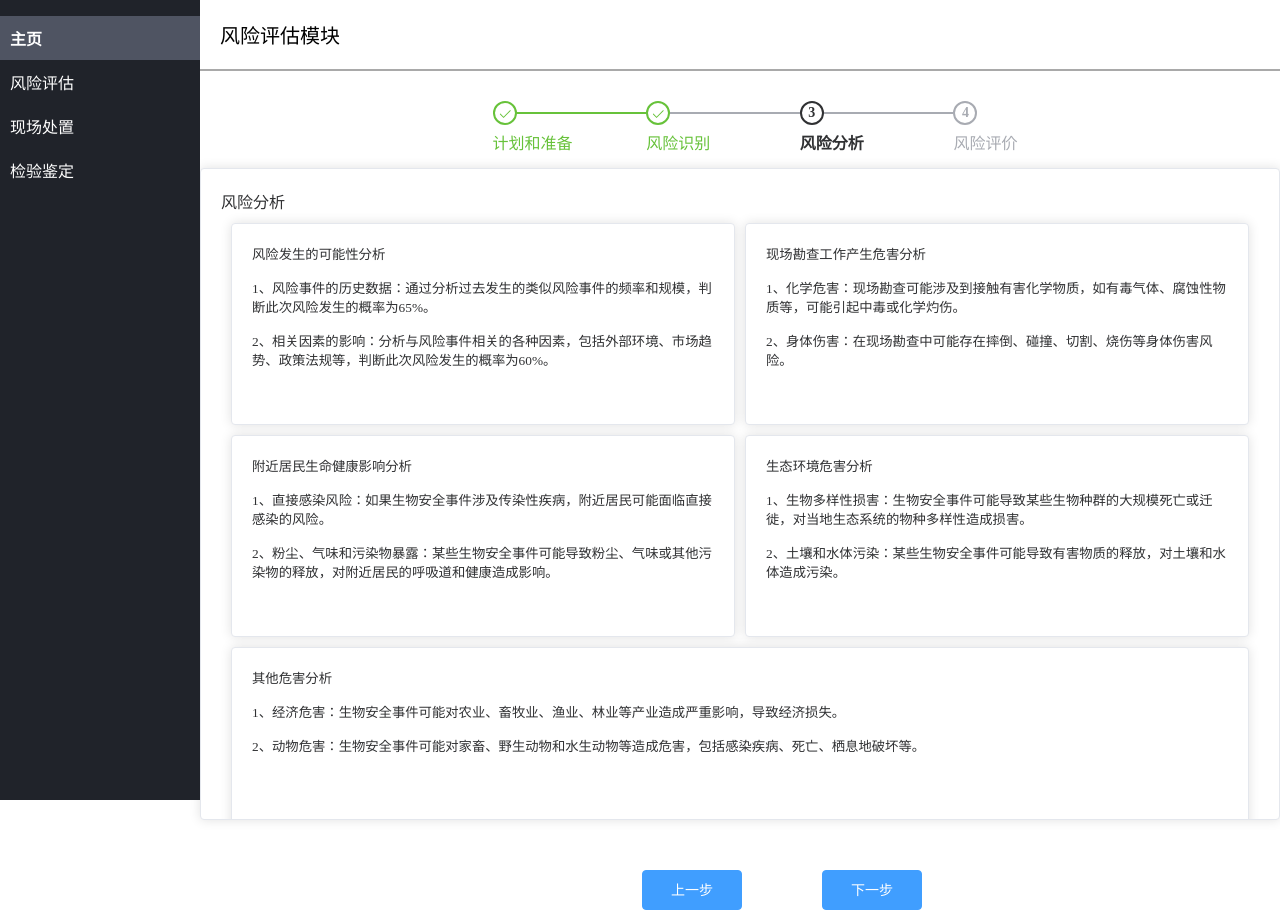
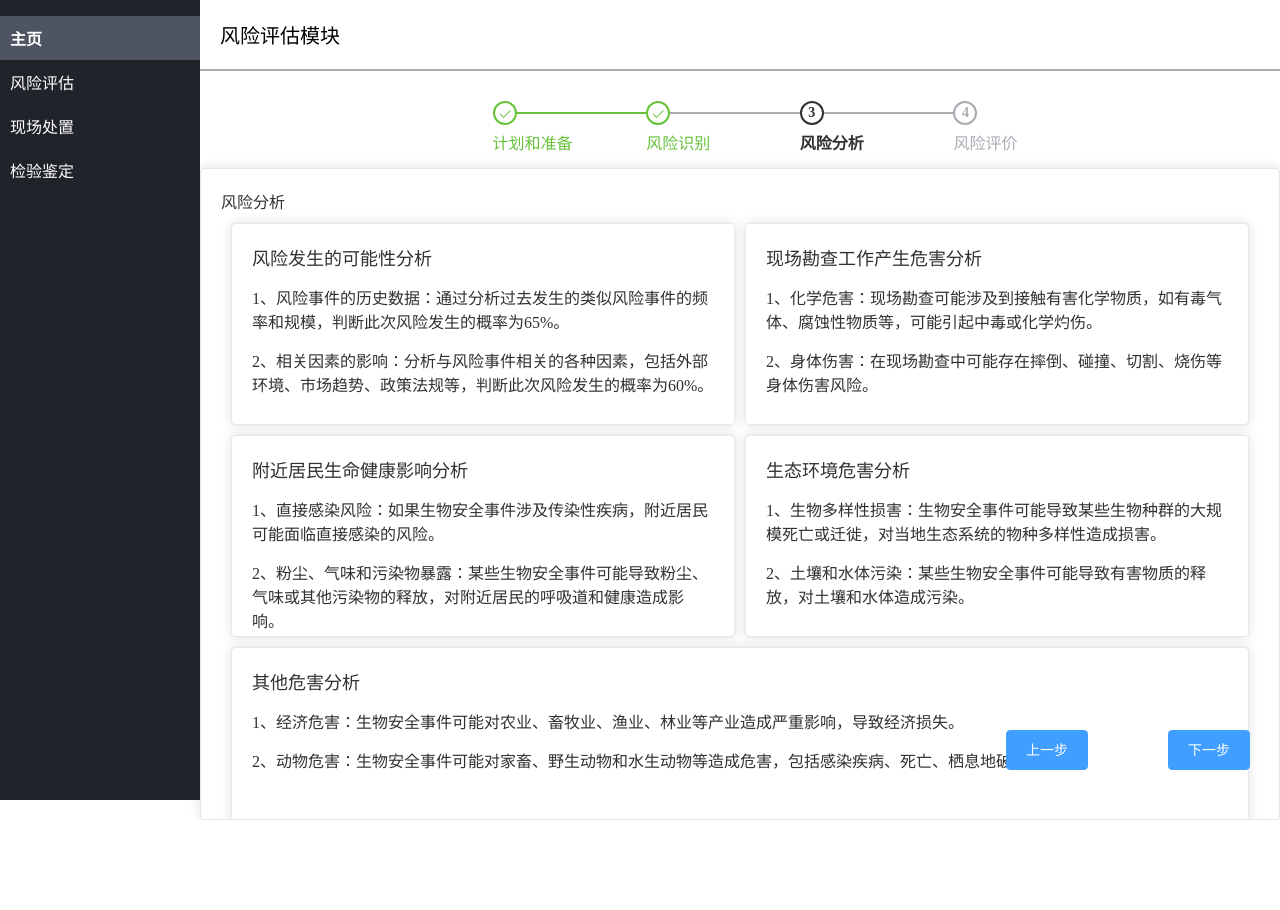
Before and after one commit to zhoumuyao/swaq-web, a Vue app: page /risk2 in a window 1280 px wide. After the commit the page ends 820 px from the top, so only its background shows below. Built offline with nearby package versions, Linux system fonts and the light colour scheme.

Commit message:
美化了风险评估模块

```diff
--- a/src/views/risk/risk0.vue
+++ b/src/views/risk/risk0.vue
@@ -78,9 +78,9 @@
                                 </div>
                             </el-form>
                         </div>
-                        <div style="display: flex;justify-content: center; margin-top: 10px;">
+                        <div class="next-button">
                             <router-link :to="{ path: '/risk' }">
-                                <el-button size="mini" type="primary">确认</el-button>
+                                <el-button size="large" type="primary">确认</el-button>
                             </router-link>
                         </div>
                         <el-dialog v-model="addperson" title="选择风险评估人员" width="600px" draggable>
@@ -333,4 +333,11 @@ const onSubmit = () => {
     font-size: 14px;
     color: rgb(96, 98, 102);
 }
+.next-button {
+  position: absolute;
+  bottom: 30px;
+  /* 距离底部的间距 */
+  right: 10%;
+  /* 距离右侧的间距 */
+}
 </style>
--- a/src/views/risk/risk1.vue
+++ b/src/views/risk/risk1.vue
@@ -15,7 +15,7 @@
           <el-step title="风险评价"></el-step>
         </el-steps>
       </div>
-      <el-card style="margin-top: 10px;">
+      <el-card style="margin-top: 10px; height: 75vh;position: relative;">
         <div class="description">
           <div style="margin:0px 40px 0 100px;">
             <label class="label">现场图片</label>
@@ -89,21 +89,19 @@
             </span>
           </template>
         </el-dialog>
-      </el-card>
-      <div style="margin-top: 30px; margin-left: 30%;">
+        <div class="next-button" style="margin-top: 30px; margin-left: 30%;">
           <router-link :to="{ path: '/risk0',}">
-          <el-button type="primary" style="margin-top: 12px; margin-left: 80px;" @click="test">上一步</el-button>
+            <el-button size="large" type="primary" style="margin-top: 12px; margin-left: 80px;" @click="test">上一步</el-button>
           </router-link>
-        <el-button type="primary" style="margin-top: 12px; margin-left: 80px;" id="upload-button" @click="handleUpload">
+          <el-button size="large" type="primary" style="margin-top: 12px; margin-left: 80px;" id="upload-button" @click="handleUpload">
             上传现场图片
             <input type="file" title="上传图片" id="upload-input" style="display:none" />
           </el-button>
           <router-link :to="{ path: '/risk2', query: { img: imageUrl } }">
-          <el-button type="primary" style="margin-top: 12px; margin-left: 80px;" @click="test">进行风险分析</el-button>
+            <el-button size="large" type="primary" style="margin-top: 12px; margin-left: 80px;" @click="test">进行风险分析</el-button>
           </router-link>
         </div>
-      <div>
-      </div>
+      </el-card>
     </div>
 
   </div>
@@ -217,4 +215,12 @@ function goToRisk3() {
   margin: 10px;
   display: block;
 }
+
+.next-button {
+  position: absolute;
+  bottom: 30px;
+  /* 距离底部的间距 */
+  right: 100px;
+  /* 距离右侧的间距 */
+}
 </style>
--- a/src/views/risk/risk2.vue
+++ b/src/views/risk/risk2.vue
@@ -22,46 +22,46 @@
           <div class="description">
             <el-card class="jugehappen">
               <div slot="header" class="jugehappentop">
-                <span>风险发生的可能性分析</span>
+                <span class="label">风险发生的可能性分析</span>
               </div>
               <!-- <el-input class="inputtype" type="textarea" :autosize="{ minRows: 6, maxRows: 10}" placeholder="请输入内容" v-model="textarea1"></el-input> -->
-              <div v-for="(text, index) in text1" :key="index" style="margin-top: 15px">{{ index + 1 }}、{{ text }}</div>
+              <div v-for="(text, index) in text1" :key="index" style="margin-top: 15px; font-size: medium;">{{ index + 1 }}、{{ text }}</div>
             </el-card>
 
             <el-card class="field_hazard">
               <div slot="header" class="field_hazardtop">
-                <span>现场勘查工作产生危害分析</span>
+                <span class="label">现场勘查工作产生危害分析</span>
               </div>
               <!-- <el-input class="inputtype" type="textarea" :autosize="{ minRows: 6, maxRows: 10}" placeholder="请输入内容" v-model="textarea2"></el-input>
                -->
-               <div v-for="(text, index) in text2" :key="index" style="margin-top: 15px">{{ index + 1 }}、{{ text }}</div>
+               <div v-for="(text, index) in text2" :key="index" style="margin-top: 15px; font-size: medium">{{ index + 1 }}、{{ text }}</div>
             </el-card>
 
             <el-card class="jugehappen">
               <div slot="header" class="jugehappentop">
-                <span>附近居民生命健康影响分析</span>
+                <span class="label">附近居民生命健康影响分析</span>
               </div>
               <!-- <el-input class="inputtype" type="textarea" :autosize="{ minRows: 6, maxRows: 10}" placeholder="请输入内容" v-model="textarea3"></el-input> -->
-              <div v-for="(text, index) in text3" :key="index" style="margin-top: 15px">{{ index + 1 }}、{{ text }}</div>
+              <div v-for="(text, index) in text3" :key="index" style="margin-top: 15px; font-size: medium;">{{ index + 1 }}、{{ text }}</div>
             </el-card>
 
             <el-card class="jugehappen">
               <div slot="header" class="jugehappentop">
-                <span>生态环境危害分析</span>
+                <span class="label">生态环境危害分析</span>
               </div>
               <!-- <el-input class="inputtype" type="textarea" :autosize="{ minRows: 6, maxRows: 10}" placeholder="请输入内容" v-model="textarea4"></el-input>
                -->
-               <div v-for="(text, index) in text4" :key="index" style="margin-top: 15px">{{ index + 1 }}、{{ text }}</div>
+               <div v-for="(text, index) in text4" :key="index" style="margin-top: 15px; font-size: medium;">{{ index + 1 }}、{{ text }}</div>
             </el-card>
           </div>
           <div class="last_row">
             <el-card class="jugehappen">
               <div slot="header" class="jugehappentop">
-                <span>其他危害分析</span>
+                <span class="label">其他危害分析</span>
               </div>
               <!-- <el-input class="inputtype" type="textarea" :autosize="{ minRows: 6, maxRows: 10}" placeholder="请输入内容" v-model="textarea5"></el-input>
               -->
-              <div v-for="(text, index) in text5" :key="index" style="margin-top: 15px">{{ index + 1 }}、{{ text }}</div>
+              <div v-for="(text, index) in text5" :key="index" style="margin-top: 15px; font-size: medium;">{{ index + 1 }}、{{ text }}</div>
             </el-card>
           </div>
         </div>
@@ -101,16 +101,16 @@
         </div>
 
       </div> -->
-      <div style="margin-top: 40px; margin-left: 40%;">
+      <div class="next-button" style="margin-top: 40px; margin-left: 40%;">
 
         <router-link :to="{path: '/risk'}">
-          <el-button type="primary" style="margin-top: 10px; width: 100px; height: 40px; margin-left: 10px;" @click="beforeRouteLeave" >上一步</el-button>
+          <el-button size="large" type="primary" style="margin-top: 10px; margin-left: 10px;" @click="beforeRouteLeave" >上一步</el-button>
         </router-link>
         <keep-alive>
           <router-view></router-view>
         </keep-alive>
         <router-link :to="{path: '/risk3', query: {img : imageUrl}}">
-          <el-button type="primary" style="margin-top: 10px; width: 100px; height: 40px; margin-left: 80px;" @click="goToRisk3">下一步</el-button>
+          <el-button size="large" type="primary" style="margin-top: 10px;margin-left: 80px;" @click="goToRisk3">下一步</el-button>
         </router-link>
       </div>
 
@@ -291,10 +291,7 @@ function beforeRouteLeave(to,from,next){
   border-color: darkgray;
 }
 .label{
-  font: 18px large;
-  font-family: "PingFang SC";
-  margin: 10px;
-  display: block;
+  font-size: 18px;
 }
 .box-card{
   margin-top: 10px;
@@ -316,5 +313,11 @@ function beforeRouteLeave(to,from,next){
 .inputtype{
   margin-top: 10px;
 }
-
+.next-button {
+  position: absolute;
+  bottom: 30px;
+  /* 距离底部的间距 */
+  right: 30px;
+  /* 距离右侧的间距 */
+}
 </style>
--- a/src/views/risk/risk3.vue
+++ b/src/views/risk/risk3.vue
@@ -97,13 +97,13 @@
                     </div>
                 </div>
             </el-card>
-            <div style="margin-left: 40%;">
+            <div class="next-button" style="margin-left: 40%;">
                 <router-link :to="{ path: '/risk2' }">
-                    <el-button type="primary" style="margin-top: 10px; width: 100px;height: 40px;"
+                    <el-button size="large" type="primary" style="margin-top: 10px; "
                         >上一步</el-button>
                 </router-link>
                 <router-link :to="{ path: '/risk' }">
-                    <el-button type="primary" style="margin-top: 10px; width: 100px;height: 40px;margin-left: 80px;"
+                    <el-button size="large" type="primary" style="margin-top: 10px; ;margin-left: 80px;"
                         @click="next">完成</el-button>
                 </router-link>
             </div>
@@ -392,7 +392,7 @@ function selectFile() {
 }
 .reckon_risk{
     margin-top: 10px;
-    height: 690px;
+    height: 730px;
 }
 .last_row{
     margin-left: 10px;
@@ -401,4 +401,11 @@ function selectFile() {
 .relation_to_risk{
     height: 500px;
 }
+.next-button {
+  position: absolute;
+  bottom: 30px;
+  /* 距离底部的间距 */
+  right: 30px;
+  /* 距离右侧的间距 */
+}
 </style>
```
Lines whose indentation alone changed are shown as unchanged.
